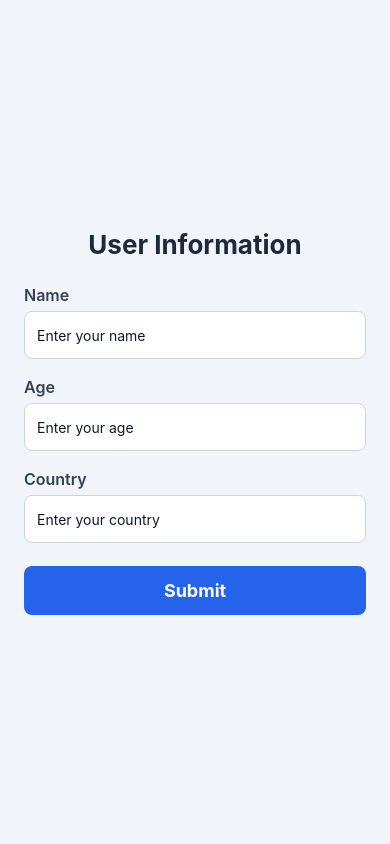
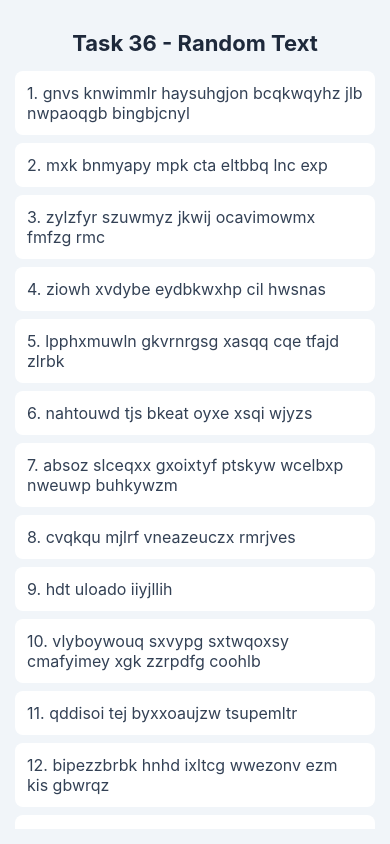
Before and after one commit to mohm-518/JoVision-react-native-tasks, a React Native app: screen / in a window 390 px wide. Built offline with nearby package versions, Linux system fonts and the light colour scheme.

Commit message:
Add Task 36

```diff
--- a/App.tsx
+++ b/App.tsx
@@ -1,11 +1,11 @@
 import React from 'react';
 import {View} from 'react-native';
-import Task35 from './Tasks/Task35';
+import Task36 from './Tasks/Task36';
 
 const App = () => {
   return (
     <View style={{flex: 1}}>
-      <Task35 />
+      <Task36 />
     </View>
   );
 };
--- /dev/null
+++ b/Tasks/Task36.js
@@ -0,0 +1,85 @@
+
+import React from 'react';
+import {
+  View,
+  Text,
+  ScrollView,
+  StyleSheet,
+} from 'react-native';
+
+function generateRandomWord(length) {
+  let result = '';
+  const characters = 'abcdefghijklmnopqrstuvwxyz';
+
+  for (let i = 0; i < length; i++) {
+    result += characters.charAt(
+      Math.floor(Math.random() * characters.length)
+    );
+  }
+
+  return result;
+}
+
+function generateRandomText() {
+  const wordsCount = Math.floor(Math.random() * 5) + 3;
+  let words = [];
+
+  for (let i = 0; i < wordsCount; i++) {
+    const wordLength = Math.floor(Math.random() * 8) + 3;
+    words.push(generateRandomWord(wordLength));
+  }
+
+  return words.join(' ');
+}
+
+export default function Task36() {
+  const texts = Array.from(
+    { length: 100 },
+    (_, index) => ({
+      id: index + 1,
+      text: generateRandomText(),
+    })
+  );
+
+  return (
+    <View style={styles.container}>
+      <Text style={styles.title}>
+        Task 36 - Random Text
+      </Text>
+
+      <ScrollView style={styles.scrollView}>
+        {texts.map((item) => (
+          <Text key={item.id} style={styles.textItem}>
+            {item.id}. {item.text}
+          </Text>
+        ))}
+      </ScrollView>
+    </View>
+  );
+}
+
+const styles = StyleSheet.create({
+  container: {
+    flex: 1,
+    padding: 15,
+    backgroundColor: '#f1f5f9',
+  },
+  title: {
+    fontSize: 22,
+    fontWeight: 'bold',
+    textAlign: 'center',
+    marginVertical: 15,
+    color: '#1e293b',
+  },
+  scrollView: {
+    flex: 1,
+  },
+  textItem: {
+    fontSize: 16,
+    color: '#334155',
+    backgroundColor: '#ffffff',
+    padding: 12,
+    marginBottom: 8,
+    borderRadius: 8,
+  },
+});
```
